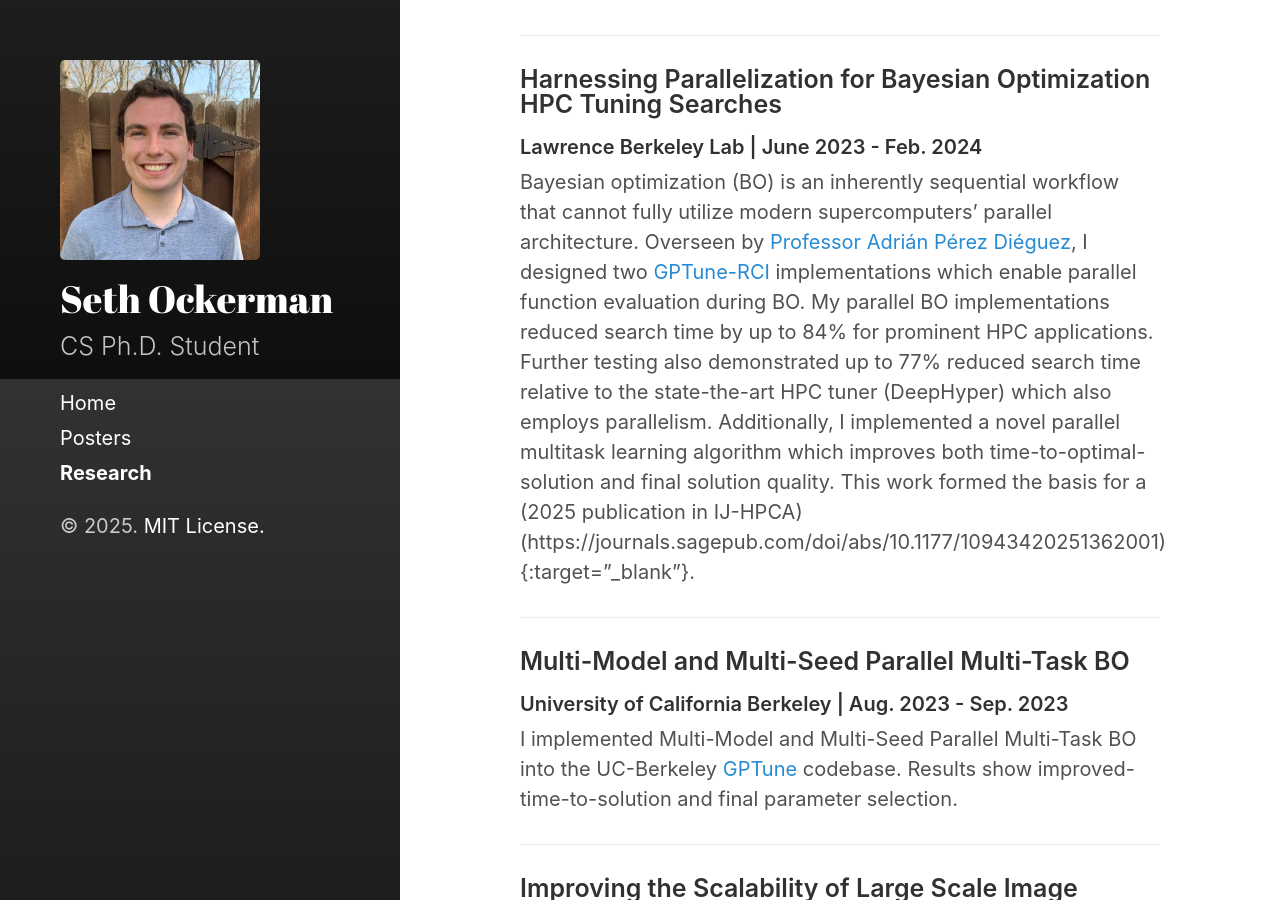
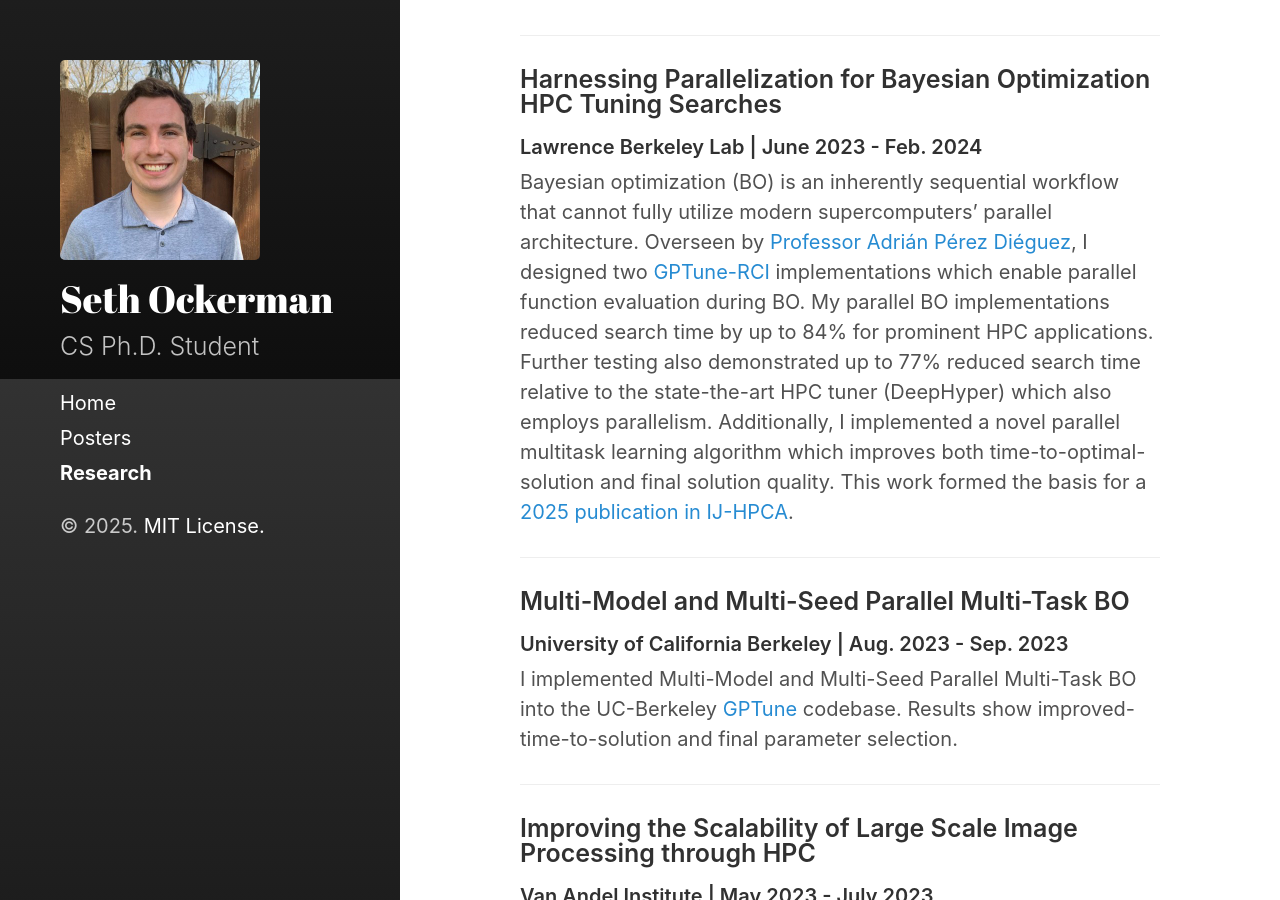
Before and after one commit to OckermanSethGVSU/OckermanSethGVSU.github.io, a Jekyll site: the page built from markdown/research.md, in a window 1280 px wide and 900 px high, scrolled down 2321 px. Built offline with Jekyll 4.4.1, drawn with Linux system fonts in a browser that asks for light colours.

Commit message:
fix brackets in link to journal paper

```diff
--- a/markdown/research.md
+++ b/markdown/research.md
@@ -46,7 +46,7 @@ Under [Professor Shivaram Venkataraman](https://shivaram.org/){:target="_blank"}
 
 ### Harnessing Parallelization for Bayesian Optimization HPC Tuning Searches
 #### Lawrence Berkeley Lab | June 2023 - Feb. 2024
-Bayesian optimization (BO) is an inherently sequential workflow that cannot fully utilize modern supercomputers' parallel architecture. Overseen by [Professor Adrián Pérez Diéguez](https://www.linkedin.com/in/aperezdieguez/?originalSubdomain=es){:target="_blank"}, I designed two [GPTune-RCI](https://github.com/gptune/GPTune){:target="_blank"} implementations which enable parallel function evaluation during BO. My parallel BO implementations reduced search time by up to 84% for prominent HPC applications. Further testing also demonstrated up to 77% reduced search time relative to the state-the-art HPC tuner (DeepHyper) which also employs parallelism. Additionally, I implemented a novel parallel multitask learning algorithm which improves both time-to-optimal-solution and final solution quality. This work formed the basis for a (2025 publication in IJ-HPCA)(https://journals.sagepub.com/doi/abs/10.1177/10943420251362001){:target="_blank"}.
+Bayesian optimization (BO) is an inherently sequential workflow that cannot fully utilize modern supercomputers' parallel architecture. Overseen by [Professor Adrián Pérez Diéguez](https://www.linkedin.com/in/aperezdieguez/?originalSubdomain=es){:target="_blank"}, I designed two [GPTune-RCI](https://github.com/gptune/GPTune){:target="_blank"} implementations which enable parallel function evaluation during BO. My parallel BO implementations reduced search time by up to 84% for prominent HPC applications. Further testing also demonstrated up to 77% reduced search time relative to the state-the-art HPC tuner (DeepHyper) which also employs parallelism. Additionally, I implemented a novel parallel multitask learning algorithm which improves both time-to-optimal-solution and final solution quality. This work formed the basis for a [2025 publication in IJ-HPCA](https://journals.sagepub.com/doi/abs/10.1177/10943420251362001){:target="_blank"}.
 
 
 ---
```
Also changed, not shown: 2 other files.
